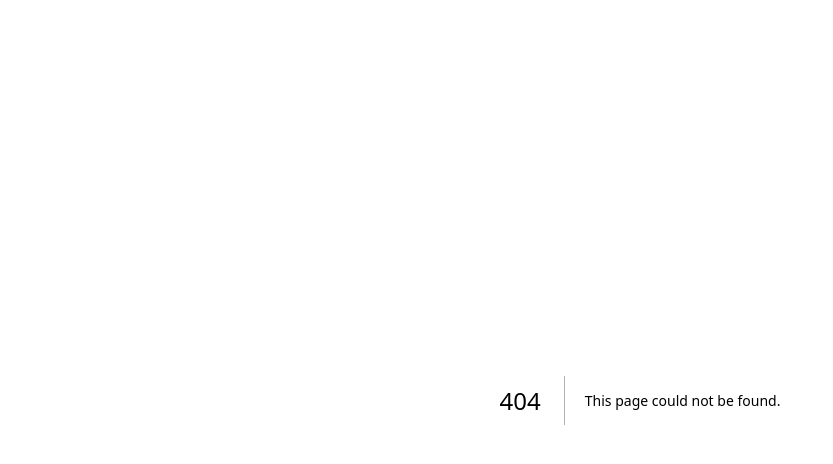
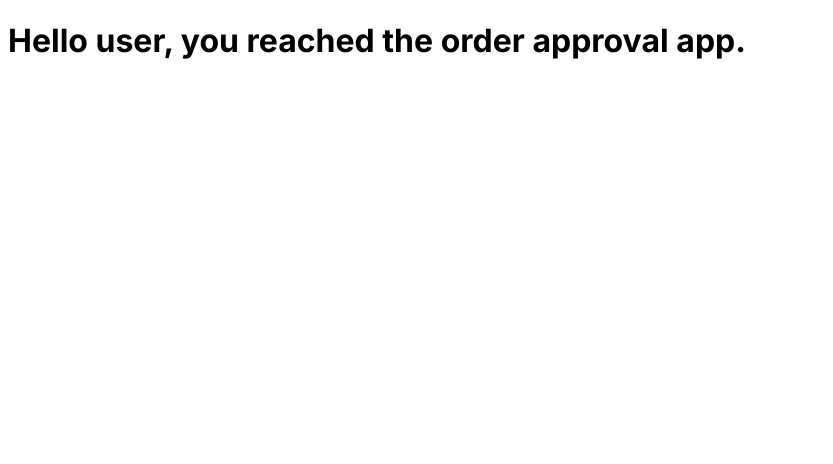
Before and after one commit to imagepointe-jk/ip-data-management, a Next.js app: page /order-approval in a window 1280 px wide. Before the commit this address had no page. Shown: the top 464 px of the page, without its empty margins (0-833 px from the left). Built offline with nearby package versions, Linux system fonts and the light colour scheme.

Commit message:
Add non-admin page for the app to live

```diff
--- /dev/null
+++ b/src/app/order-approval/page.tsx
@@ -0,0 +1,3 @@
+export default function OrderApproval() {
+  return <h1>Hello user, you reached the order approval app.</h1>;
+}
```
